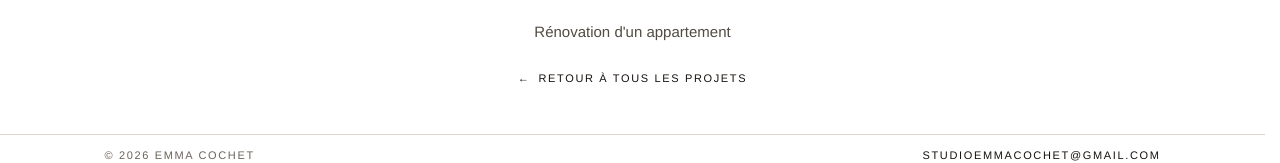
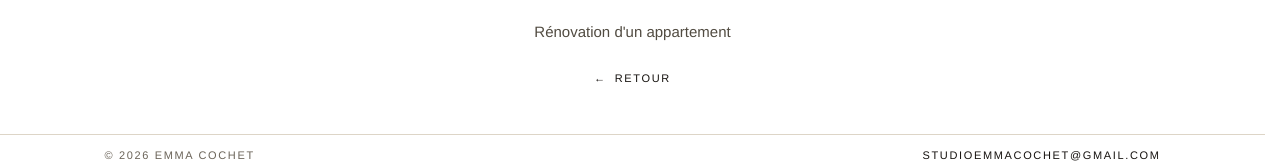
Before and after one commit to Emmacochet/web-studio-emma-cochet, a Next.js app: page /projects/notre-dame-des-champs in a window 1280 px wide. Shown: the part 741-904 px from the top of the page. Built offline with nearby package versions, Linux system fonts and the light colour scheme.

Commit message:
Update page.tsx

```diff
--- a/app/projects/[slug]/page.tsx
+++ b/app/projects/[slug]/page.tsx
@@ -40,7 +40,7 @@ export default async function ProjectPage({
           className="group inline-flex items-center gap-2 font-mono text-[11px] uppercase tracking-[0.15em] text-foreground transition hover:text-accent"
         >
           <span className="transition group-hover:-translate-x-1">←</span>
-          Retour à tous les projets
+          Retour
         </Link>
       </div>
     </SiteShell>
```
